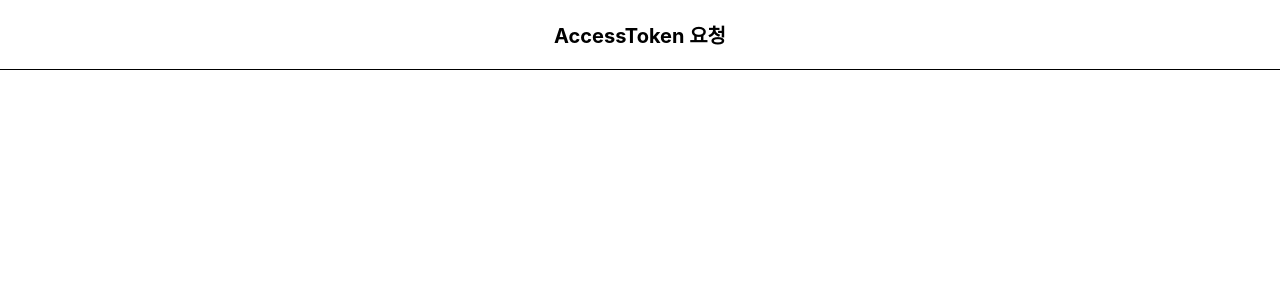
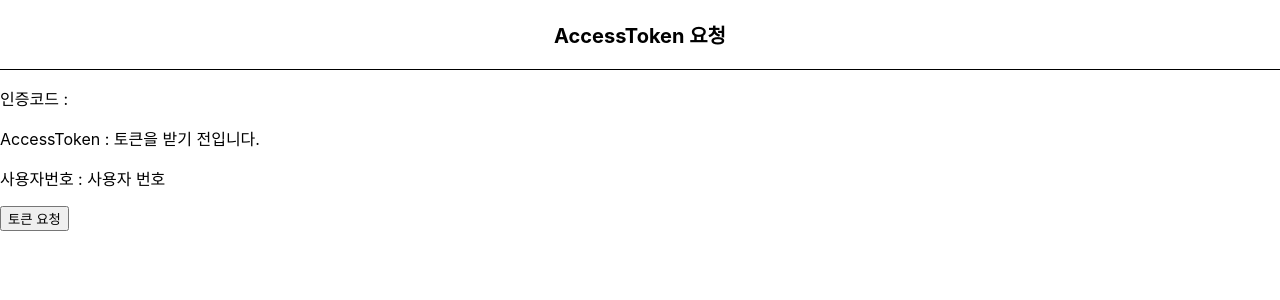
Before and after one commit to gleaming0/2022_FinTech, a React (Create React App) app in the folder fintech/: page /authResult in a window 1280 px wide. Before the commit this address had no page. Shown: the top 300 px of the page. Built offline with nearby package versions, Linux system fonts and the light colour scheme.

Commit message:
finish AccessToken request

```diff
--- a/fintech/src/pages/AuthResult.js
+++ b/fintech/src/pages/AuthResult.js
@@ -1,16 +1,57 @@
-import React from 'react';
+import React, { useState } from 'react';
 import HeaderWhite from '../components/HeaderWhite';
 import { useLocation } from "react-router-dom";
 import queryString from 'query-string';
+import axios from 'axios';
 
 const AuthResult = () => {
     console.log(useLocation().search); //-> 쿼리형태로 나열되어 보임
-    const parsedResult = queryString.parse(useLocation().search);
-    console.log(parsedResult); //-> 오브젝트로 예쁘게 보임
-    //console.log(parsedResult.code); //-> 오브젝트 중 code만 보임
+    const { code } = queryString.parse(useLocation().search);
+    const [accessToken, setaccessToken] = useState("토큰을 받기 전입니다.");
+    const [userSeqNo, setuserSeqNo] = useState("사용자 번호");
+    console.log(code); //-> 오브젝트 중 code만 보임
+
+    const getAccessToken = () => {
+        const sendData = {
+            //사용자 토큰 발급 API에서 요청에 필요한 항목 5가지를 오브젝트로 만듦
+            code: code,
+            client_id: "e7c1feb4-5c55-47e8-b308-d916c7b7da48",
+            client_secret: "d19596b7-673a-46bf-ab3b-ab82fb5079de",
+            redirect_uri: "http://localhost:3000/authResult",
+            grant_type: "authorization_code",
+        };
+
+        const encodedData = queryString.stringify(sendData);
+
+        const option = {
+            method: "POST",
+            url: "https://testapi.openbanking.or.kr/oauth/2.0/token",
+            headers: {
+                "Content-Type": "application/x-www-form-urlencoded; charset=UTF-8",
+            },
+            data: encodedData,
+        };
+
+        axios(option).then(({ data }) => {
+            console.log(data);
+            if(data.res_code === "O0001") {
+                alert(data.rsp_message);
+            } else {
+                const accessToken = data.access_token;
+                const userSeqNo = data.user_seq_no;
+                setaccessToken(accessToken);
+                setuserSeqNo(userSeqNo);
+            }
+        });
+    };
+
   return (
     <div>
         <HeaderWhite title={"AccessToken 요청"}></HeaderWhite>
+        <p>인증코드 : {code}</p>
+        <p>AccessToken : {accessToken}</p>
+        <p>사용자번호 : {userSeqNo}</p>
+        <button onClick={getAccessToken}>토큰 요청</button>
     </div>
   );
 };
```
